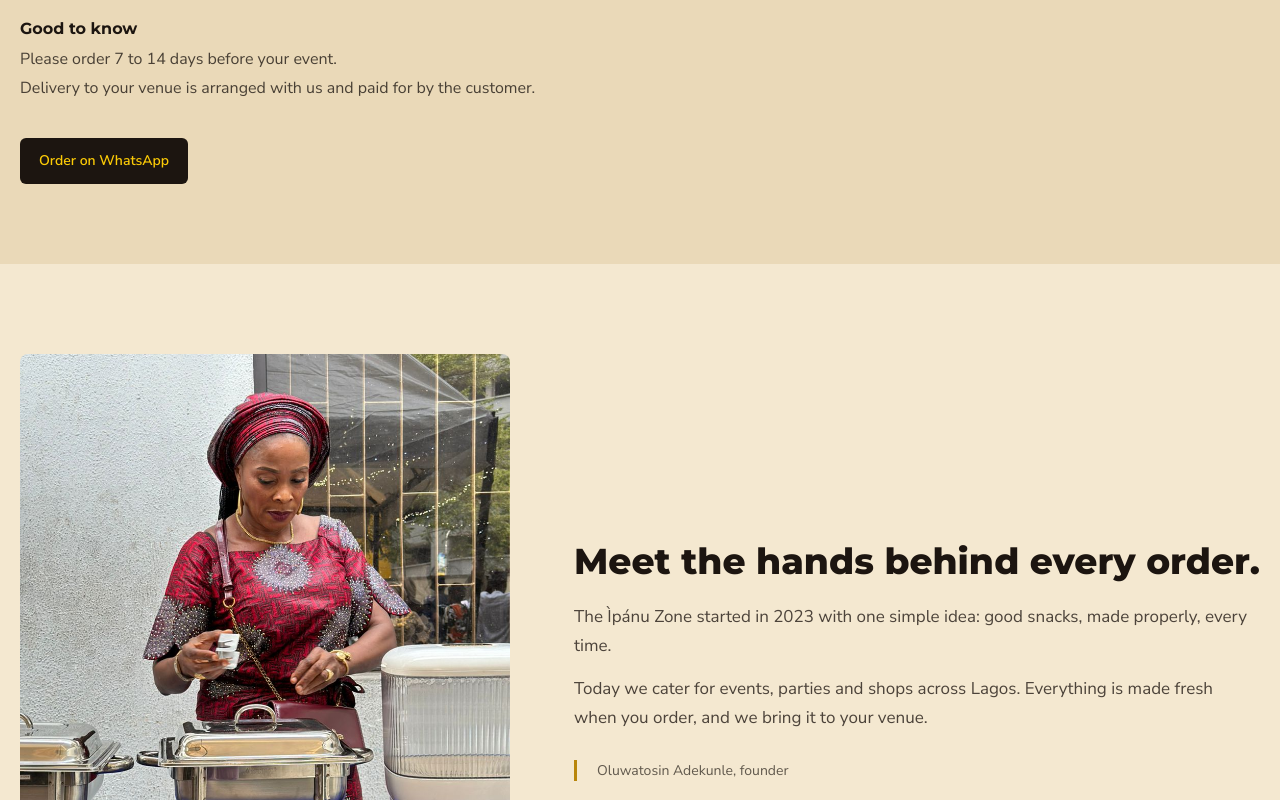
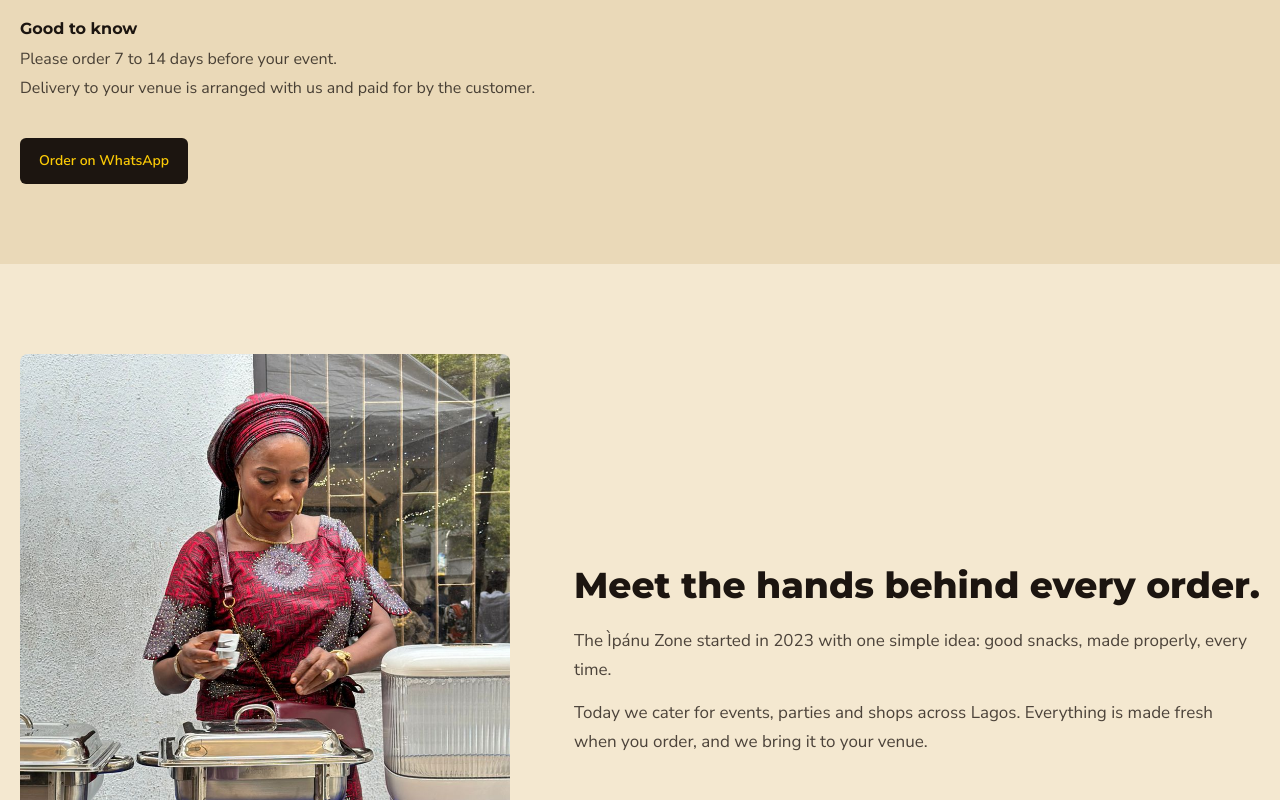
Before and after one commit to Tumiii2/Ipanu-simple, a plain HTML site: page public/index.html in a window 1280 px wide. Shown: the part 2000-2800 px from the top of the page. Drawn offline with Linux system fonts and the light colour scheme.

Commit message:
Update copy with real business details, remove quote section

```diff
--- a/public/css/style.css
+++ b/public/css/style.css
@@ -844,33 +844,6 @@ h1 {
   margin-top: 14px;
 }
 
-.about-quote {
-  margin: 28px 0 0;
-  padding-left: 20px;
-  border-left: 3px solid var(--mustard);
-  color: var(--ink);
-  font-family: var(--font-heading);
-  font-size: 20px;
-  font-weight: 600;
-  line-height: 1.5;
-}
-
-.about-quote p {
-  margin: 0;
-}
-
-.about-quote footer {
-  margin-top: 8px;
-  color: color-mix(in srgb, var(--ink) 68%, var(--cream));
-  font-family: var(--font-body);
-  font-size: 14px;
-  font-weight: 400;
-}
-
-.about-quote cite {
-  font-style: normal;
-}
-
 .contact-section {
   padding: 90px 0;
   background: var(--ink);
--- a/public/index.html
+++ b/public/index.html
@@ -3,10 +3,9 @@
   <head>
     <meta charset="UTF-8" />
     <meta name="viewport" content="width=device-width, initial-scale=1.0" />
-    <!-- PLACEHOLDER COPY -->
     <meta
       name="description"
-      content="Tapioca, Ìpánu mix and garri platters, freshly made for your event and delivered to your venue. Order on WhatsApp."
+      content="Bringing you the authentic taste of local Nigerian delicacies! From delicious Ipanu Mix to fruit-topped tapioca and our signature Garri Platter, we serve traditional favourites with a delightful twist."
     />
     <meta name="theme-color" content="#1C1510" />
     <title>The Ìpánu Zone | Event snacks and drinks in Lagos</title>
@@ -17,7 +16,7 @@
     <meta property="og:title" content="The Ìpánu Zone" />
     <meta
       property="og:description"
-      content="Tapioca, Ìpánu mix and garri platters, freshly made for your event and delivered to your venue. Order on WhatsApp."
+      content="Bringing you the authentic taste of local Nigerian delicacies! From delicious Ipanu Mix to fruit-topped tapioca and our signature Garri Platter, we serve traditional favourites with a delightful twist."
     />
     <meta
       property="og:image"
@@ -91,8 +90,8 @@
             <p class="welcome">Made fresh, per order</p>
             <h1 id="hero-title">Welcome to The Ìpánu Zone</h1>
             <p class="hero-description">
-              Creamy cups and snacks, freshly made for every order and brought
-              to your event.
+              Authentic Nigerian delicacies with a delightful twist, made fresh
+              for every order and brought to your event.
             </p>
             <div class="hero-actions">
               <a
@@ -265,7 +264,6 @@
               Delivery to your venue is arranged with us and paid for by the
               customer.
             </p>
-            <!-- PAYMENT INFO: waiting for aunt to confirm how customers pay -->
           </div>
 
           <div class="order-cta">
@@ -297,13 +295,6 @@
               Everything is made fresh when you order, and we bring it to your
               venue.
             </p>
-            <blockquote class="about-quote reveal" style="--delay: 300ms">
-              <!-- PLACEHOLDER COPY: replace with aunt's real story -->
-              <!-- <p>[One sentence in her own words about why she cooks.]</p> -->
-              <footer>
-                <cite>Oluwatosin Adekunle, founder</cite>
-              </footer>
-            </blockquote>
           </div>
         </div>
       </section>
```
